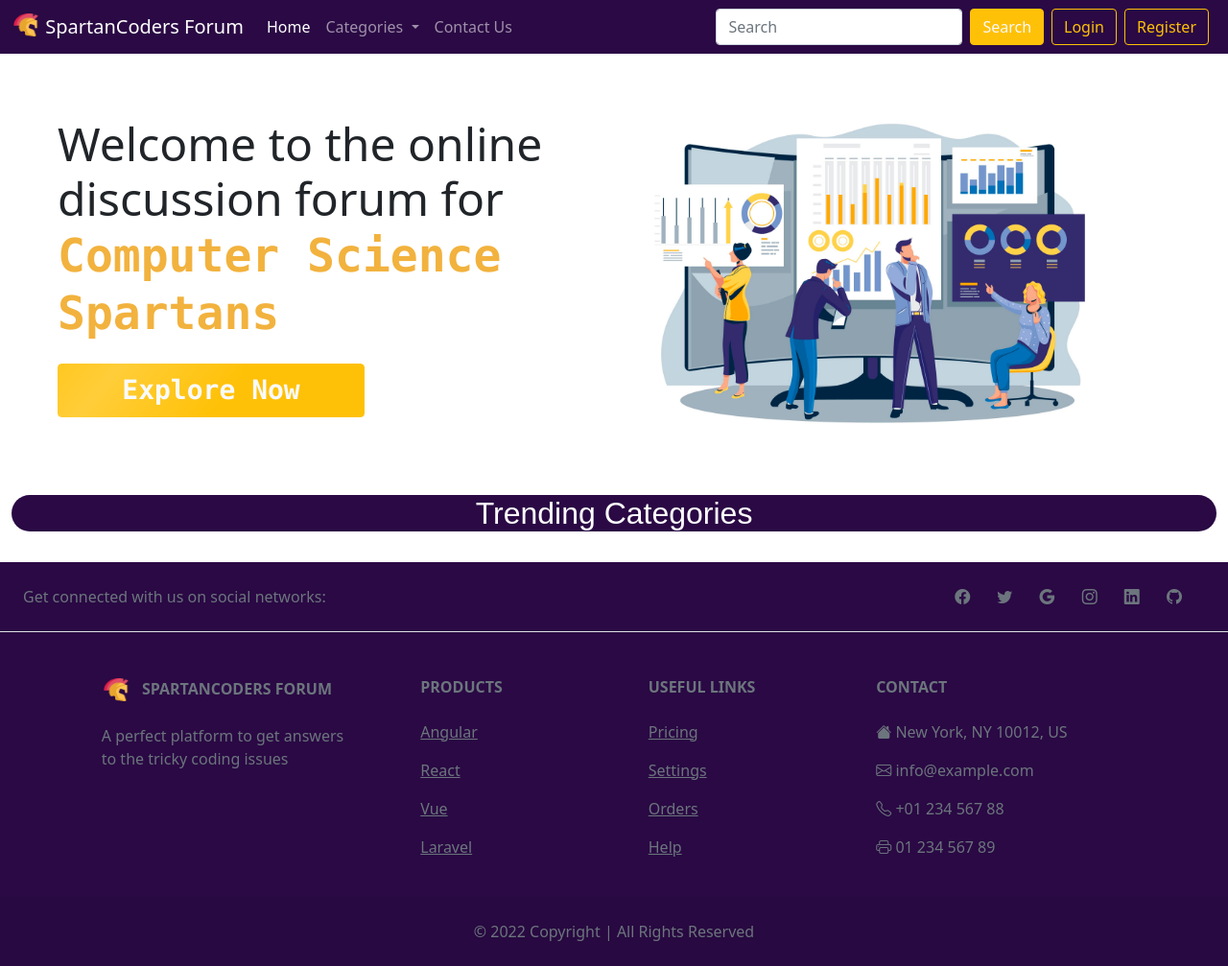
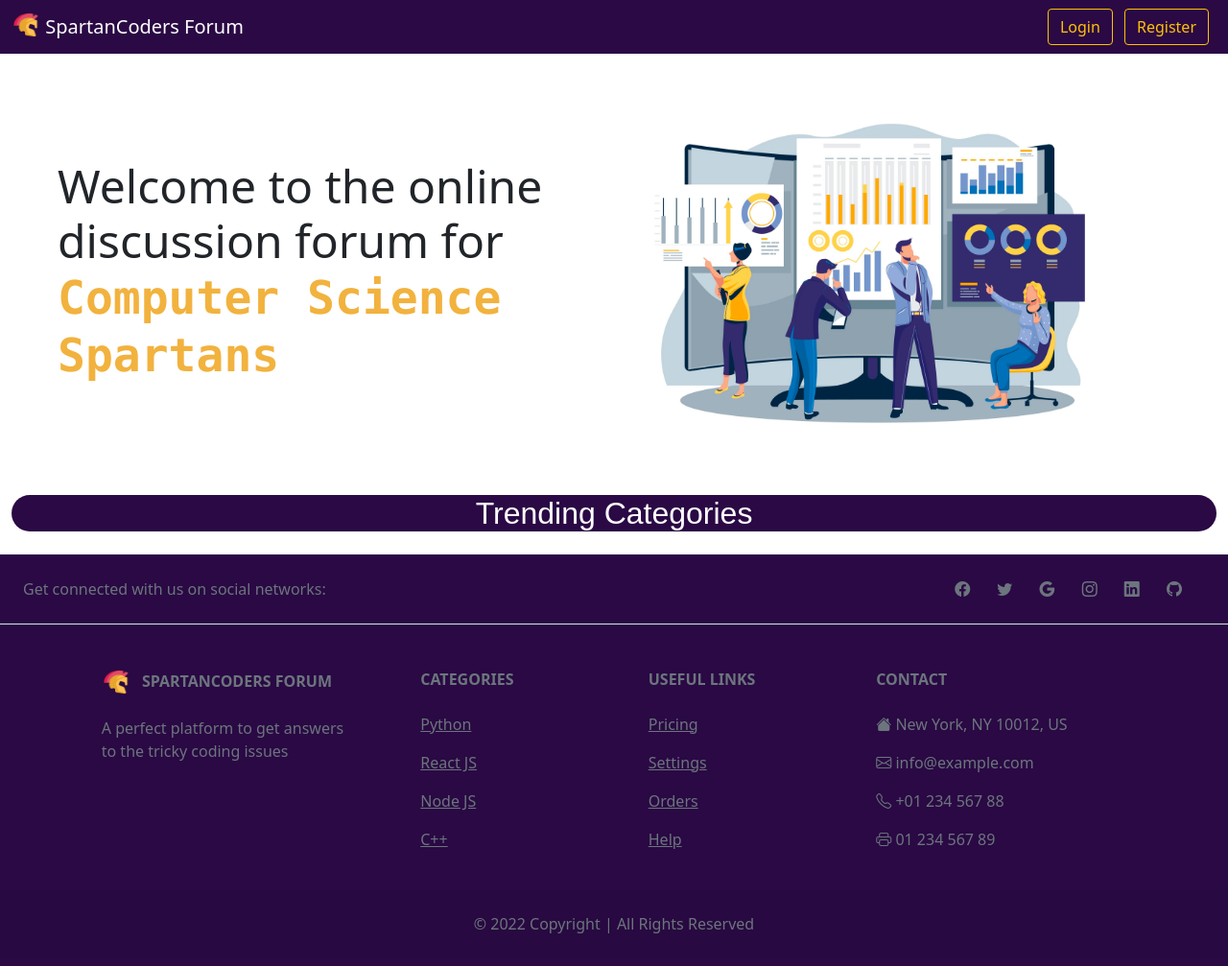
Before and after one commit to Yash-Dabhade/SpartanCoder-Forum, a PHP site: page /index.php in a window 1280 px wide. Shown: the whole page at 96% size. After the commit the page ends 973 px from the top, so only its background shows below. Run offline with PHP 8.4, Linux system fonts and the light colour scheme; data that the repository does not hold is empty.

Commit message:
Removed unused features

```diff
--- a/index.php
+++ b/index.php
@@ -15,6 +15,11 @@
     <!-- Custom css -->
     <link rel="stylesheet" href="./styles/indexPage.css">
     <title>SpartanCoders Forum</title>
+    <style>
+        body {
+            scroll-behavior: smooth;
+        }
+    </style>
 </head>
 
 <body>
@@ -44,7 +49,7 @@
                         Computer Science Spartans
                     </span>
                 </h1>
-                <button class="btn my-3 btn-warning fw-bold fs-3 font-monospace text-light placeholder-wave shadow-sm " style="width:20rem">Explore Now</button>
+
             </div>
             <div class="col">
                 <img src="./res/landingPage/top.jpg" class="img-fluid " alt="">
@@ -58,7 +63,7 @@
         <div class="rounded-pill " style="background-color: #2A0944;">
             <h2 class="text-center my-4" style="font-family: 'Kanit', sans-serif; color:white">Trending Categories</h2>
         </div>
-        <div class="row my-2 row-cols-1 row-cols-md-4 g-4  align-items-center justify-content-center rounded" id="trending">
+        <div class="row my-0 row-cols-1 row-cols-md-4 g-4  align-items-center justify-content-center rounded" id="trending">
 
             <!--Fetching data from the categories  -->
             <?php
--- a/partials/_footer.php
+++ b/partials/_footer.php
@@ -56,19 +56,19 @@ echo ' <!-- Footer -->
                 <div class="col-md-2 col-lg-2 col-xl-2 mx-auto mb-4">
                     <!-- Links -->
                     <h6 class="text-uppercase fw-bold mb-4">
-                        Products
+                        Categories
                     </h6>
                     <p>
-                        <a href="#!" class="text-reset">Angular</a>
+                        <a href="#!" class="text-reset">Python</a>
                     </p>
                     <p>
-                        <a href="#!" class="text-reset">React</a>
+                        <a href="#!" class="text-reset">React JS</a>
                     </p>
                     <p>
-                        <a href="#!" class="text-reset">Vue</a>
+                        <a href="#!" class="text-reset">Node JS</a>
                     </p>
                     <p>
-                        <a href="#!" class="text-reset">Laravel</a>
+                        <a href="#!" class="text-reset">C++</a>
                     </p>
                 </div>
                 <!-- Grid column -->
--- a/partials/_header.php
+++ b/partials/_header.php
@@ -5,7 +5,7 @@ include 'partials/_signmodal.php';
 
 echo '<nav class="navbar navbar-expand-lg navbar-dark " style="background-color: #2A0944;">
     <div class="container-fluid">
-        <a class="navbar-brand" href="#">
+        <a class="navbar-brand" href="/projects/StudyForum/">
             <img src="./res/logo.png" alt="" width="30" height="24" class="d-inline-block align-text-top">
             SpartanCoders Forum
         </a>
@@ -13,43 +13,16 @@ echo '<nav class="navbar navbar-expand-lg navbar-dark " style="background-color:
         <button class="navbar-toggler" type="button" data-bs-toggle="collapse" data-bs-target="#navbarSupportedContent" aria-controls="navbarSupportedContent" aria-expanded="false" aria-label="Toggle navigation">
             <span class="navbar-toggler-icon"></span>
         </button>
-        <div class="collapse navbar-collapse" id="navbarSupportedContent">
-            <ul class="navbar-nav me-auto mb-2 mb-lg-0">
-                <li class="nav-item">
-                    <a class="nav-link active" aria-current="page" href="/projects/StudyForum/">Home</a>
-                </li>
-                <li class="nav-item dropdown">
-                    <a class="nav-link dropdown-toggle" href="#" id="navbarDropdown" role="button" data-bs-toggle="dropdown" aria-expanded="false">
-                        Categories
-                    </a>
-                    <ul class="dropdown-menu" aria-labelledby="navbarDropdown">
-                        <li><a class="dropdown-item" href="#">Action</a></li>
-                        <li><a class="dropdown-item" href="#">Another action</a></li>
-                        <li>
-                            <hr class="dropdown-divider">
-                        </li>
-                        <li><a class="dropdown-item" href="#">Something else here</a></li>
-                    </ul>
-                </li>
-                <li class="nav-item">
-                    <a class="nav-link" href="#">Contact Us</a>
-                </li>
-
-            </ul>
-            ';
+                       ';
 if (isset($_SESSION['loggedin']) && $_SESSION['loggedin'] == true) {
-    echo '<form class="d-flex" method="get" action="search.php">
-                  <input class="form-control mr-sm-2 mx-2 text-light" name="search" type="search" actiion="search.php" placeholder="Search" aria-label="Search">
-                  <button class="btn btn-warning my-2 my-sm-0 mx-2" type="submit">Search</button>
+    echo '<div class="d-flex justify-content-end">
                     <a href="partials/_logout.php" class="btn btn-outline-warning ml-2">Logout</a>
-                    </form>';
+            </div>';
 } else {
-    echo '<form class="d-flex">
-                  <input class="form-control mr-sm-2 " type="search" placeholder="Search" aria-label="Search">
-                  <button class="btn btn-warning text-light my-2 my-sm-0 mx-2" type="submit">Search</button>
-                  </form>
-                  <button class="btn btn-outline-warning me-2" data-bs-toggle="modal" data-bs-target="#loginModal">Login</button>
-                  <button class="btn btn-outline-warning me-2" data-bs-toggle="modal" data-bs-target="#signModal">Register</button>';
+    echo '<div style="float:right;">
+    <button class="btn  btn-outline-warning me-2" data-bs-toggle="modal" data-bs-target="#loginModal">Login</button>
+    <button class="btn  btn-outline-warning me-2" data-bs-toggle="modal" data-bs-target="#signModal">Register</button>
+    </div>';
 }
 
 echo '</div>
```
